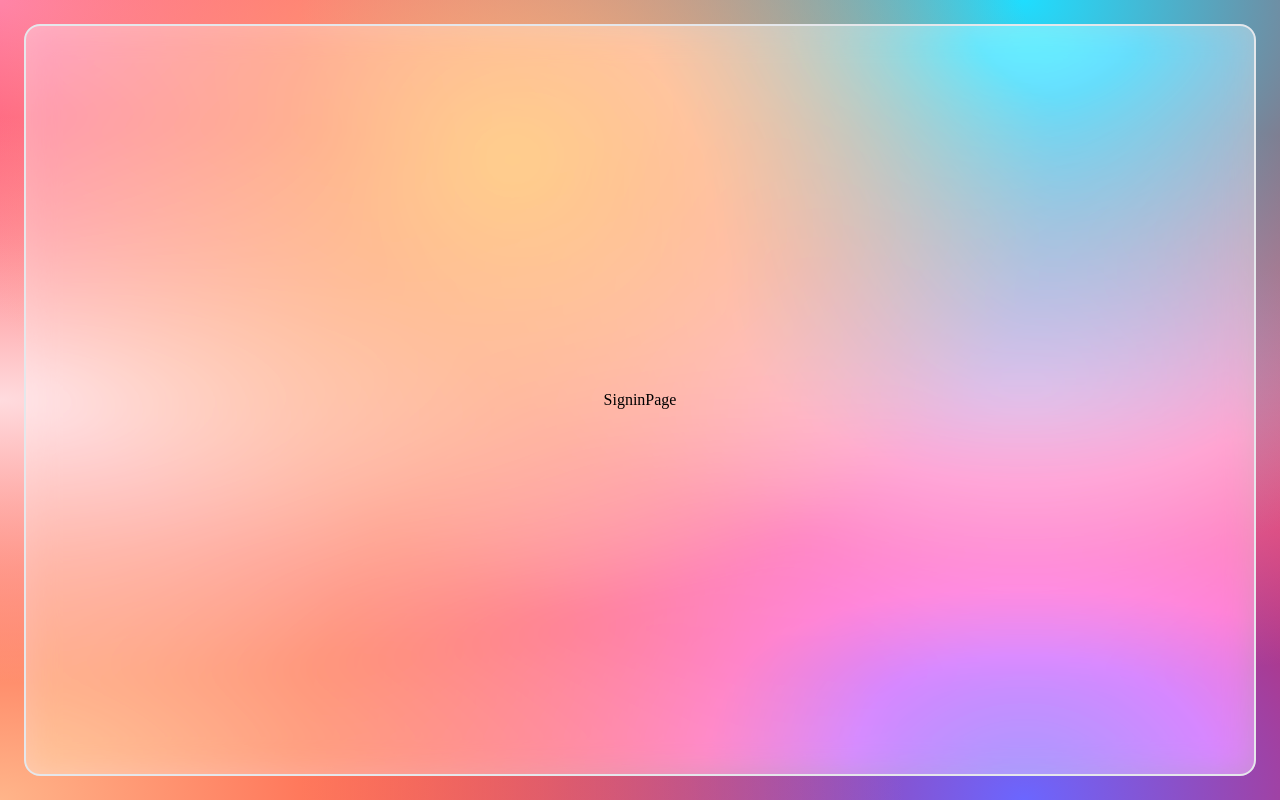
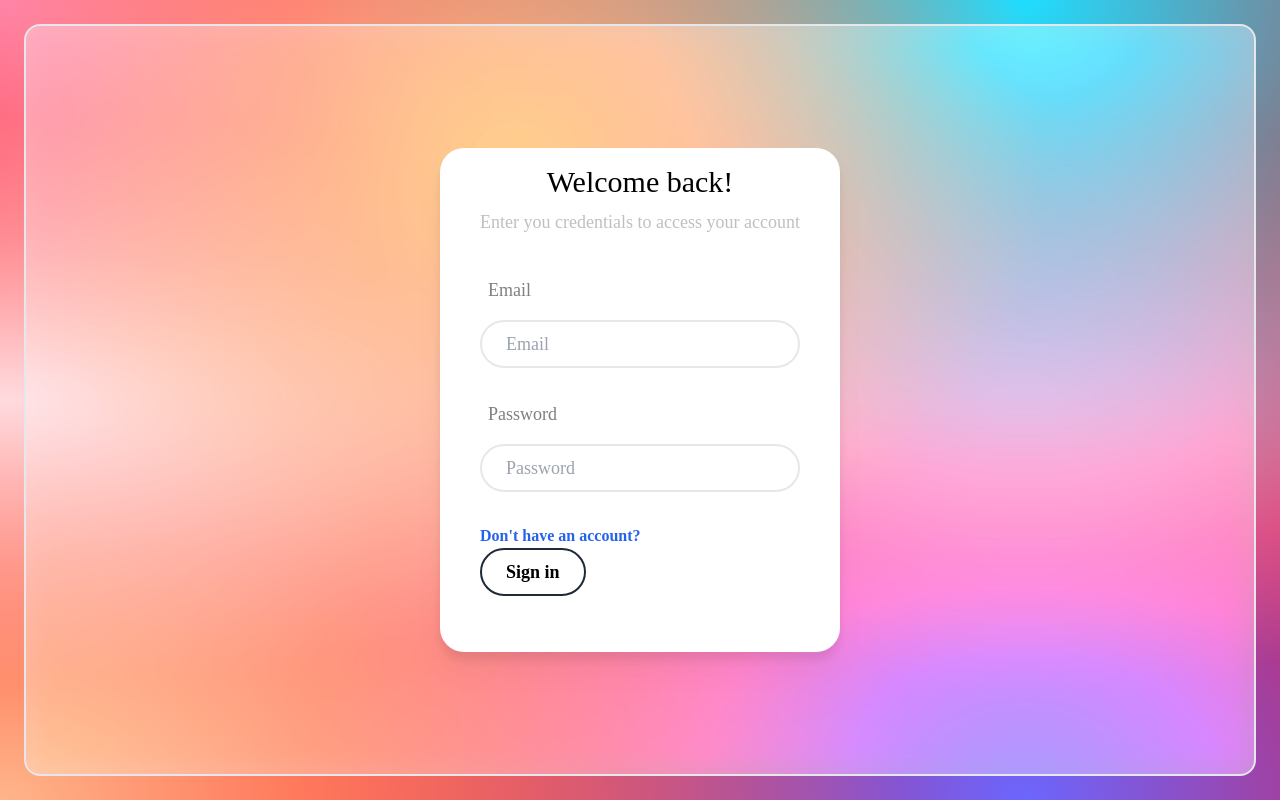
Before and after one commit to shezcode/manager-app, a Next.js app: page /signin in a window 1280 px wide. Built offline with nearby package versions, Linux system fonts and the light colour scheme.

Commit message:
forms in auth layout

```diff
--- a/app/(auth)/register/page.tsx
+++ b/app/(auth)/register/page.tsx
@@ -0,0 +1,11 @@
+import AuthForm from "@/components/Authform"
+
+const RegisterPage = () => {
+  return (
+    <div>
+      <AuthForm mode="register"/>
+    </div>
+  )
+}
+
+export default RegisterPage
--- a/app/(auth)/signin/page.tsx
+++ b/app/(auth)/signin/page.tsx
@@ -1,7 +1,9 @@
+import AuthForm from "@/components/Authform"
+
 const SigninPage = () => {
   return (
     <div>
-      SigninPage
+      <AuthForm mode="signin"/>
     </div>
   )
 }
--- a/components/Authform.tsx
+++ b/components/Authform.tsx
@@ -30,7 +30,7 @@ const AuthForm = ({mode}) => {
   const [formState, setFormState] = useState(initialState)
   const router = useRouter()
 
-  const handleSubmit = (e) => {
+  const handleSubmit = async (e) => {
     e.preventDefault();
     if (mode === 'register'){
       await register(formState)
@@ -38,6 +38,7 @@ const AuthForm = ({mode}) => {
       await signin(formState)
     }
     setFormState(initialState)
+    router.replace('/home')
   }
 
   const content = mode === 'register' ? registerContent : signinContent
@@ -93,8 +94,37 @@ const AuthForm = ({mode}) => {
               }
             />
           </div>
+          <div className="mb-8">
+            <div className="text-lg mb-4 ml-2 text-black/50">Password</div>
+            <Input
+              required
+              type="password"
+              placeholder="Password"
+              value={formState.password}
+              className="border-solid border-gray border-2 px-6 py-2 text-lg rounded-3xl w-full"
+              onChange={(e) =>
+                    setFormState((s) => ({ ...s, password: e.target.value}))
+              }
+            />
+          </div>
+          <div className="flex items-center justify-between">
+            <div>
+              <span>
+                <Link
+                  href={content.linkurl}
+                  className="text-blue-600 font-bold"
+                >{content.linkText}
+                </Link>
+              </span>
+            </div>
+          </div>
+          <Button type="submit" intent="secondary">
+            {content.buttonText}
+          </Button>
         </form>
       </div>
     </Card>
   )
 }
+
+export default AuthForm;
```
